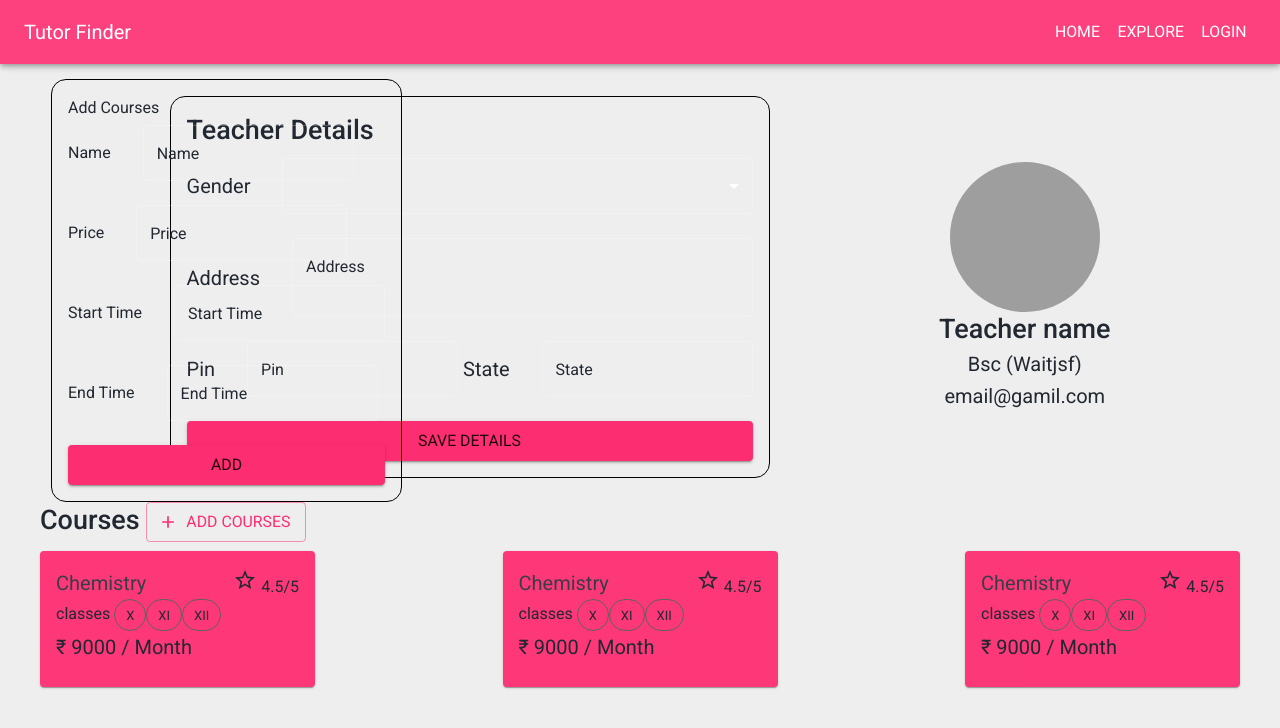
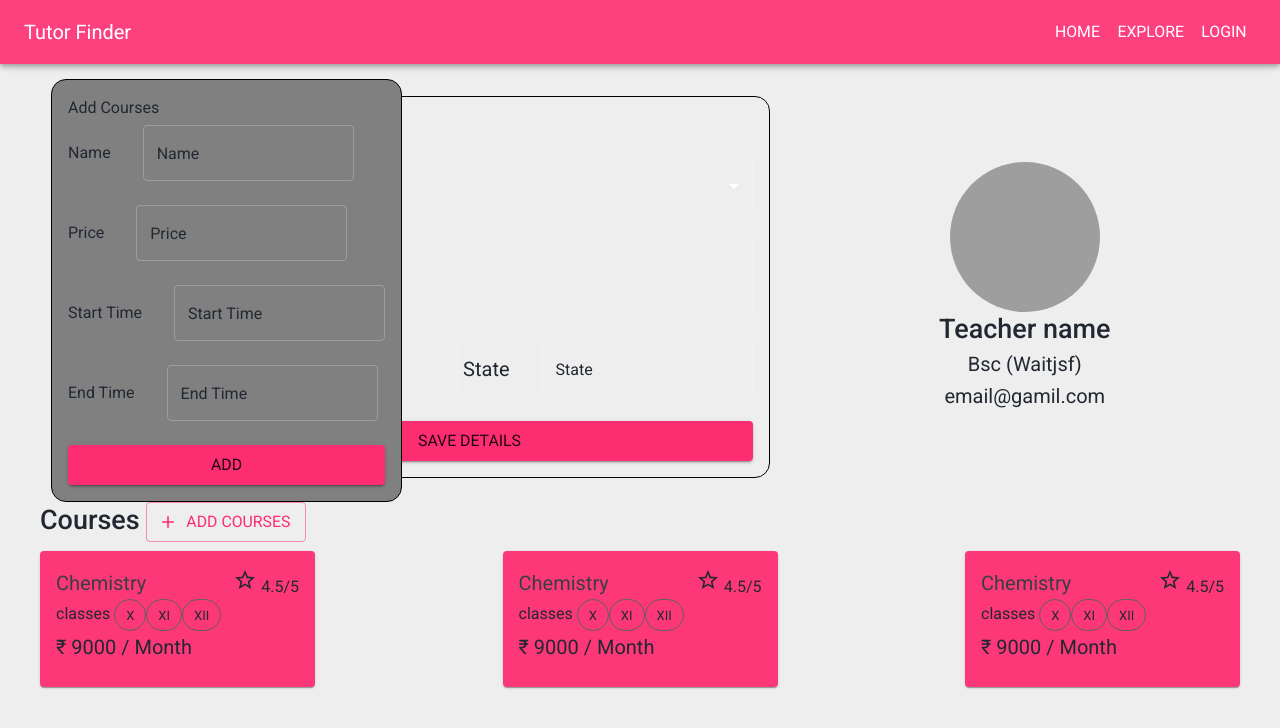
Before and after one commit to ikabir21/tutor-finder, a React (Create React App) app in the folder client/: page /teacher-dashboard in a window 1280 px wide. Both pictures are taken after a click on the button "ADD COURSES". Shown: the top 728 px of the page. Built offline with nearby package versions, Linux system fonts and the light colour scheme; no server answers; grey boxes are pictures that could not be loaded.

Commit message:
bg color added

```diff
--- a/client/src/pages/TeacherDashboard.js
+++ b/client/src/pages/TeacherDashboard.js
@@ -124,6 +124,7 @@ const TeacherDashboard = () => {
                 p: 2,
                 border: '1px solid black ',
                 borderRadius: '15px',
+                bgcolor: 'grey',
               }}
             >
               <Typography gutterBottom variant='body1' component='h6'>
```
